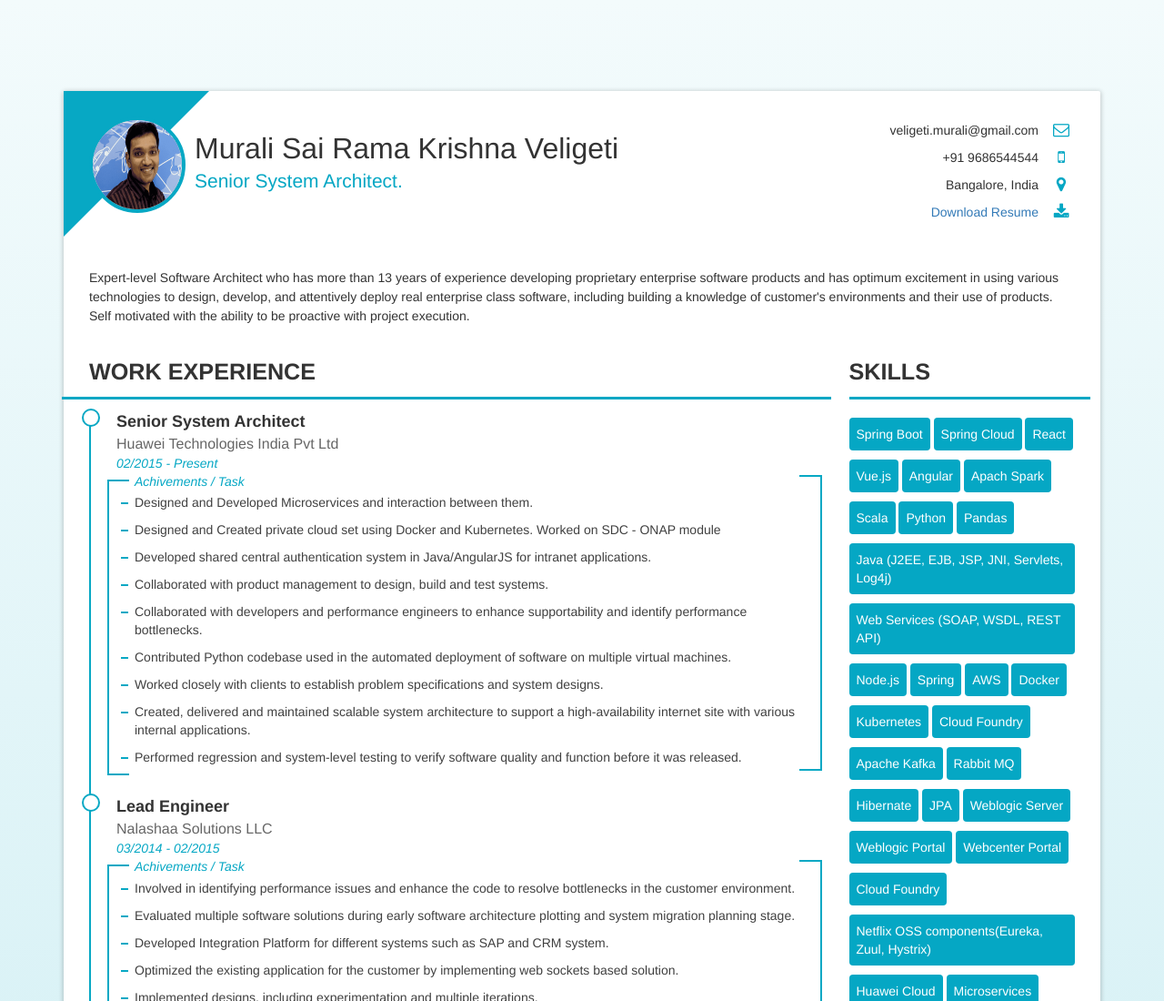
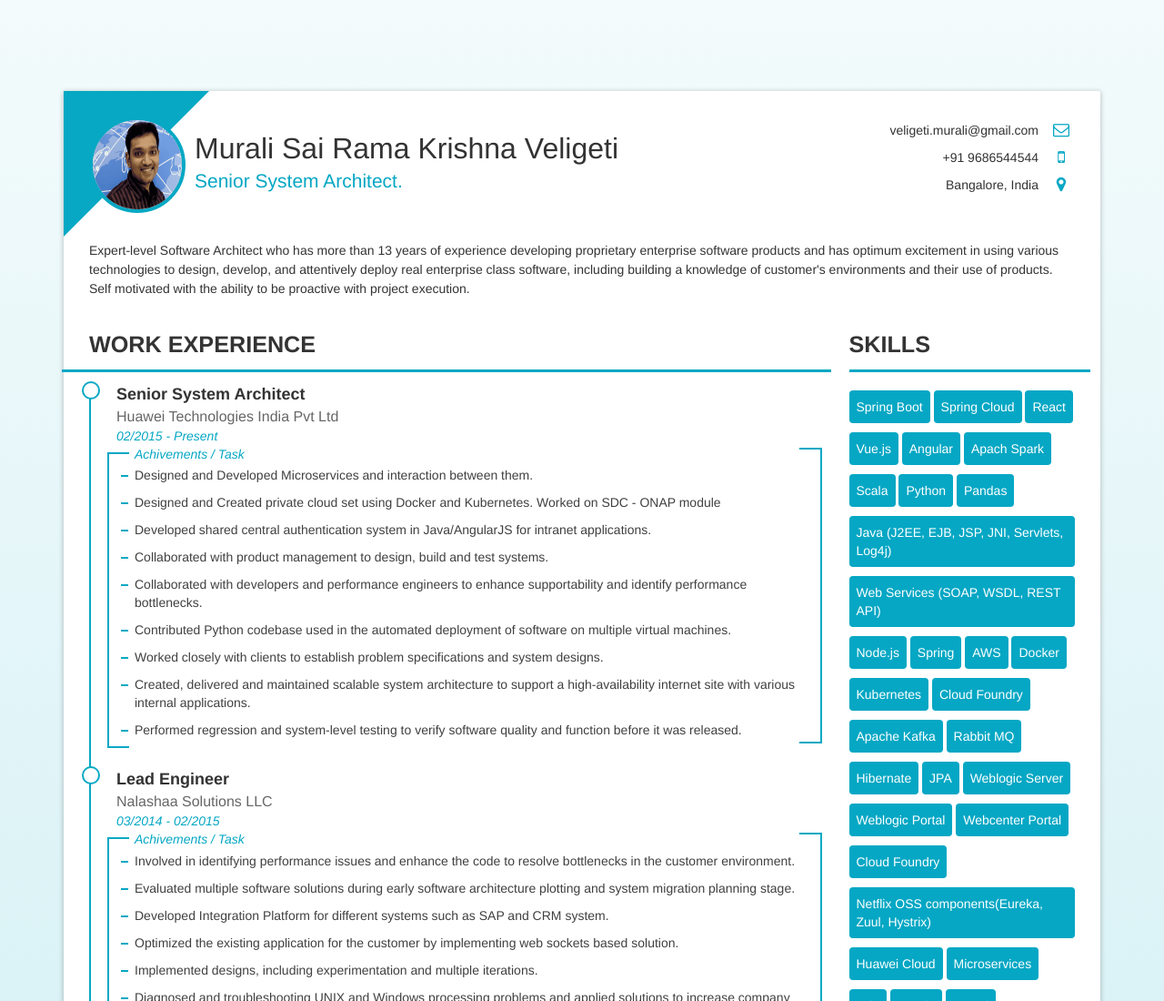
Before and after one commit to muraliveligeti/muraliveligetid.github.io, a plain HTML site: page index.html in a window 1280 px wide. Shown: the top 1100 px of the page at 91% size. Drawn offline with Linux system fonts and the light colour scheme; files whose address does not match are found by name.

Commit message:
comiting resume

```diff
--- a/index.html
+++ b/index.html
@@ -48,7 +48,7 @@
 									<li><i class="fa fa-envelope-o"></i> veligeti.murali@gmail.com</li>
 									<li> <i class="fa fa-mobile"></i> +91 9686544544 </li>
 									<li><i class="fa fa-map-marker"></i> Bangalore, India </li>
-									<li><i class="fa fa-download"></i> <a href="https://muraliveligeti.github.io/resume/MuraliVeligeti_Resume.pdf" target="_blank">Download Resume</a>										</li>
+									<!--<li><i class="fa fa-download"></i> <a href="https://muraliveligeti.github.io/resume/MuraliVeligeti_Resume.pdf" target="_blank">Download Resume</a>										</li>-->
 								</ul>
 							</div>
 						</div>
```
